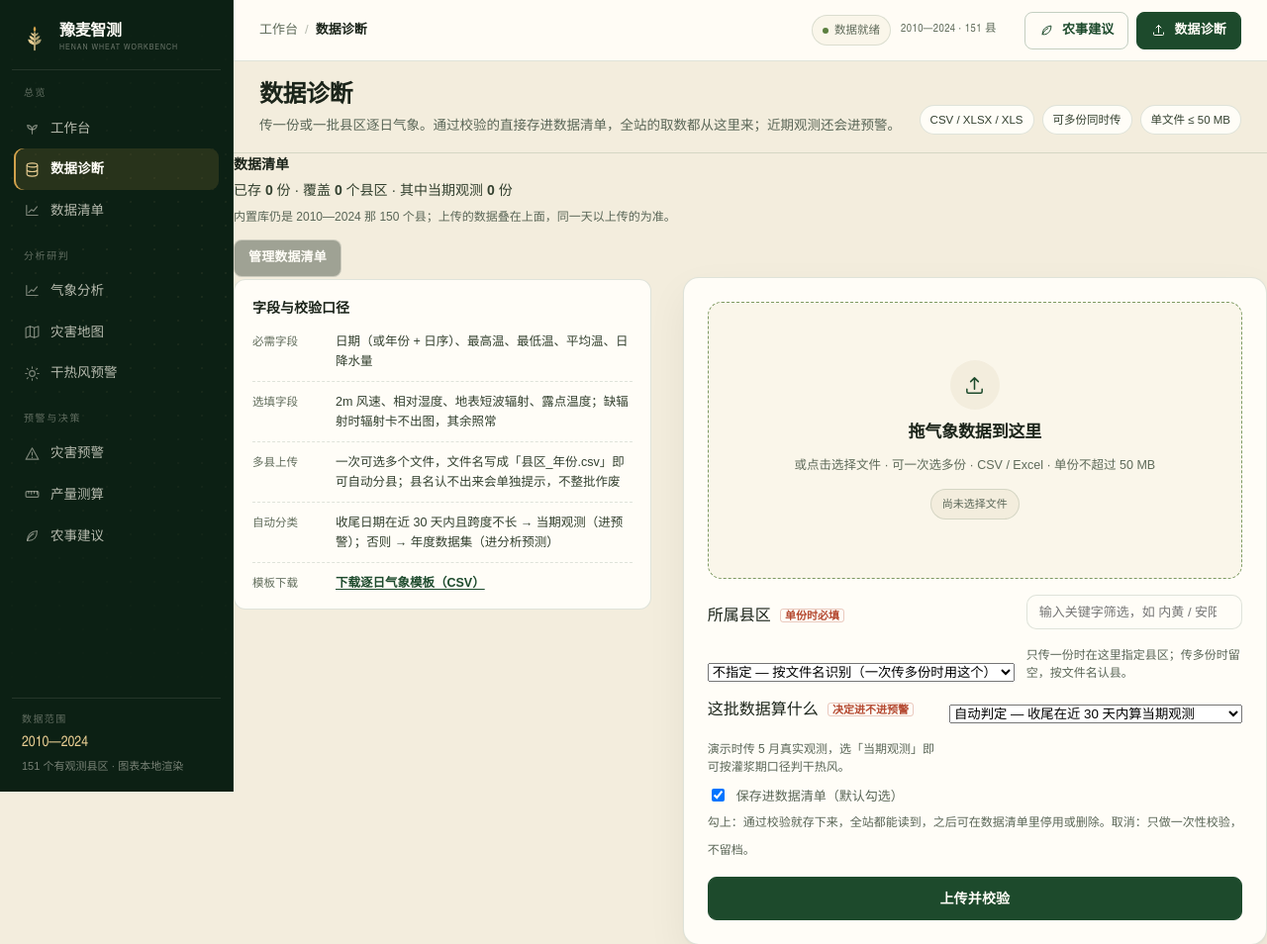
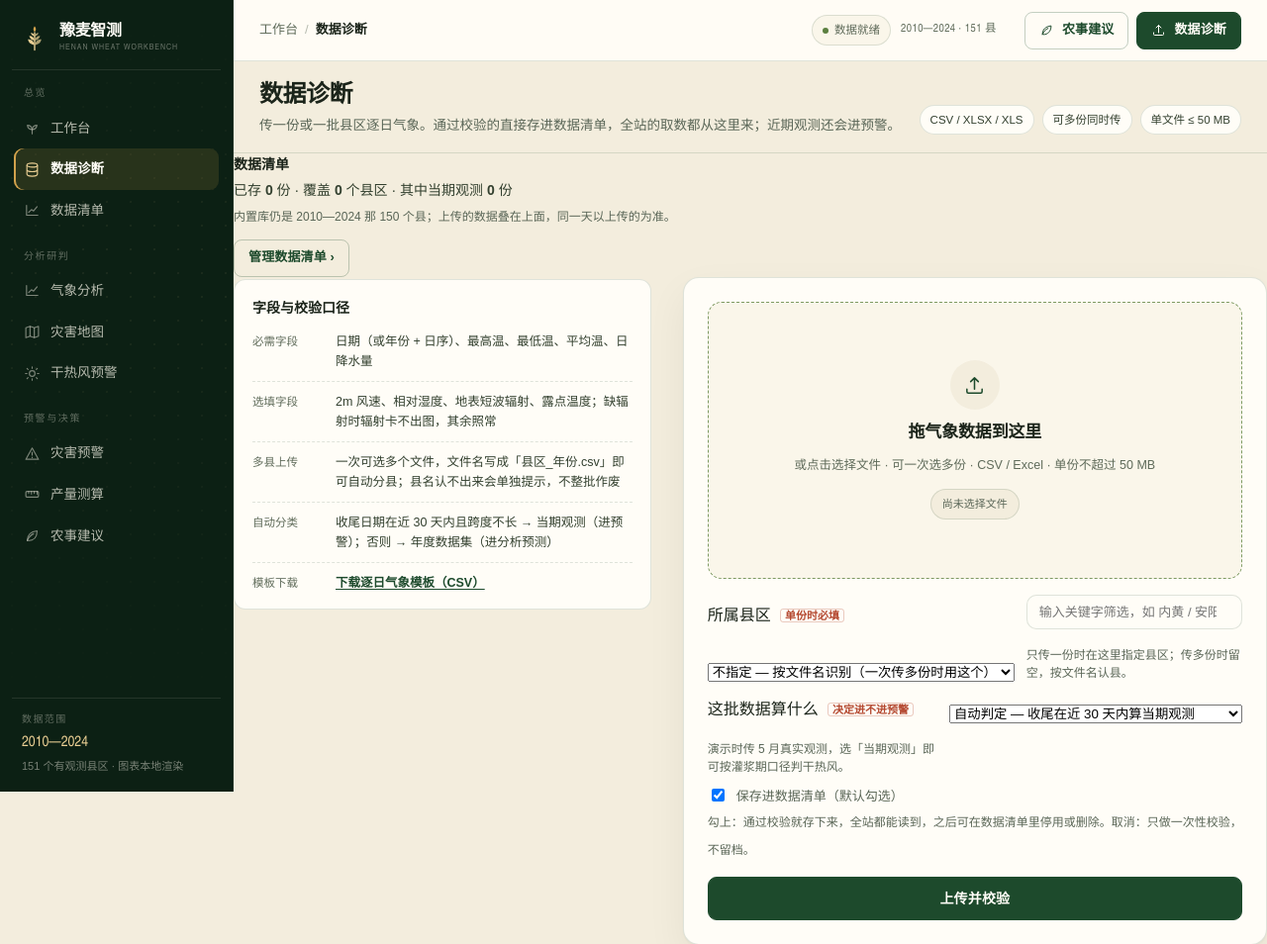
Before and after one commit to sjjdjs839/wheat-yield-predict, a Flask app: page /upload in a window 1280 px wide. Shown: the top 954 px of the page at 99% size. Run offline with Flask 3, Linux system fonts and the light colour scheme.

Commit message:
上传页管理数据清单按钮改幽灵样式

```diff
--- a/wheat-ml/web/templates/upload.html
+++ b/wheat-ml/web/templates/upload.html
@@ -19,7 +19,7 @@
     </span>
   </div>
   <div class="dataset-actions">
-    <a class="btn btn-light btn-sm" href="{{ url_for('datasets') }}">管理数据清单</a>
+    <a class="btn btn-ghost btn-sm" href="{{ url_for('datasets') }}">管理数据清单 &rsaquo;</a>
   </div>
 </div>
 
```
